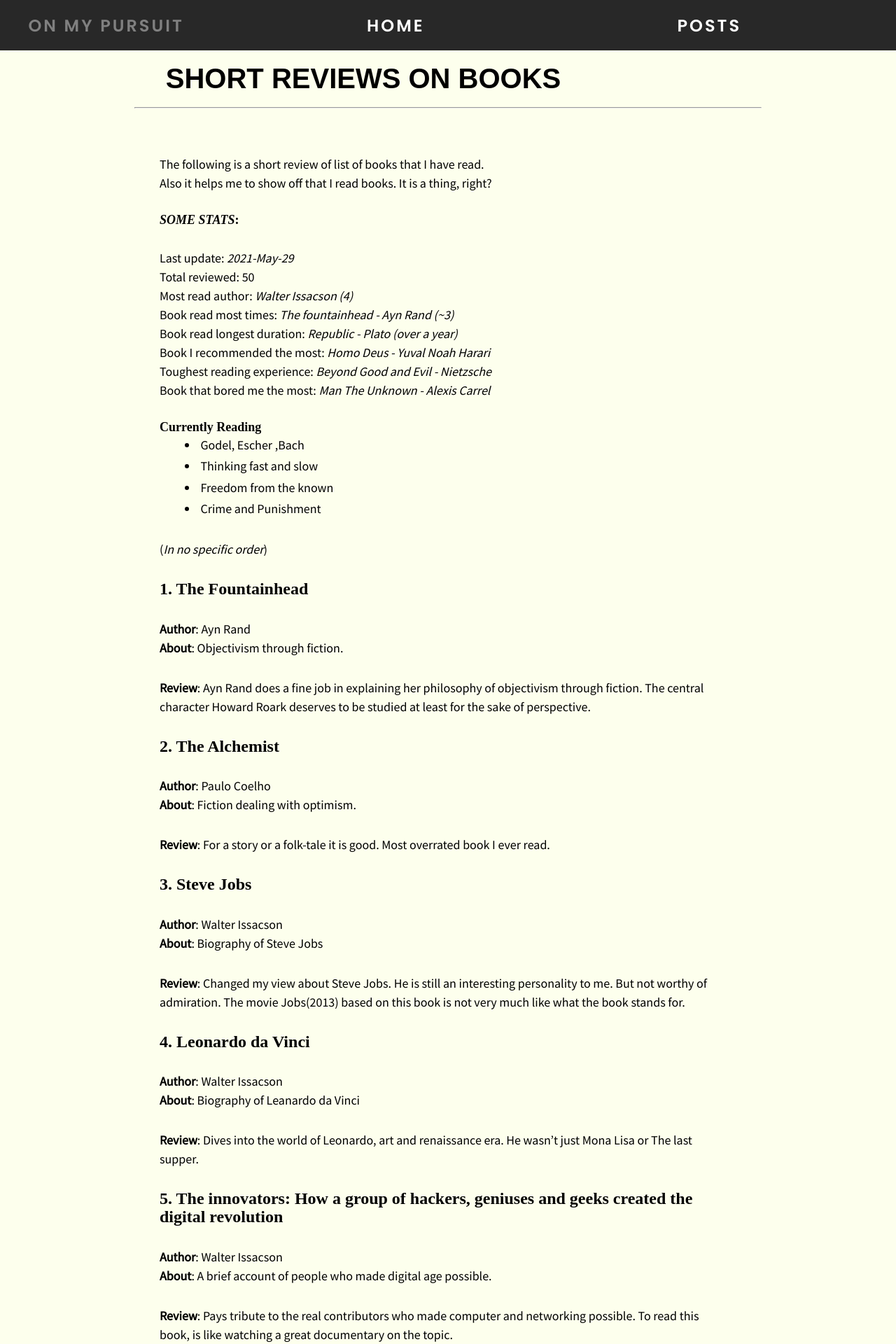
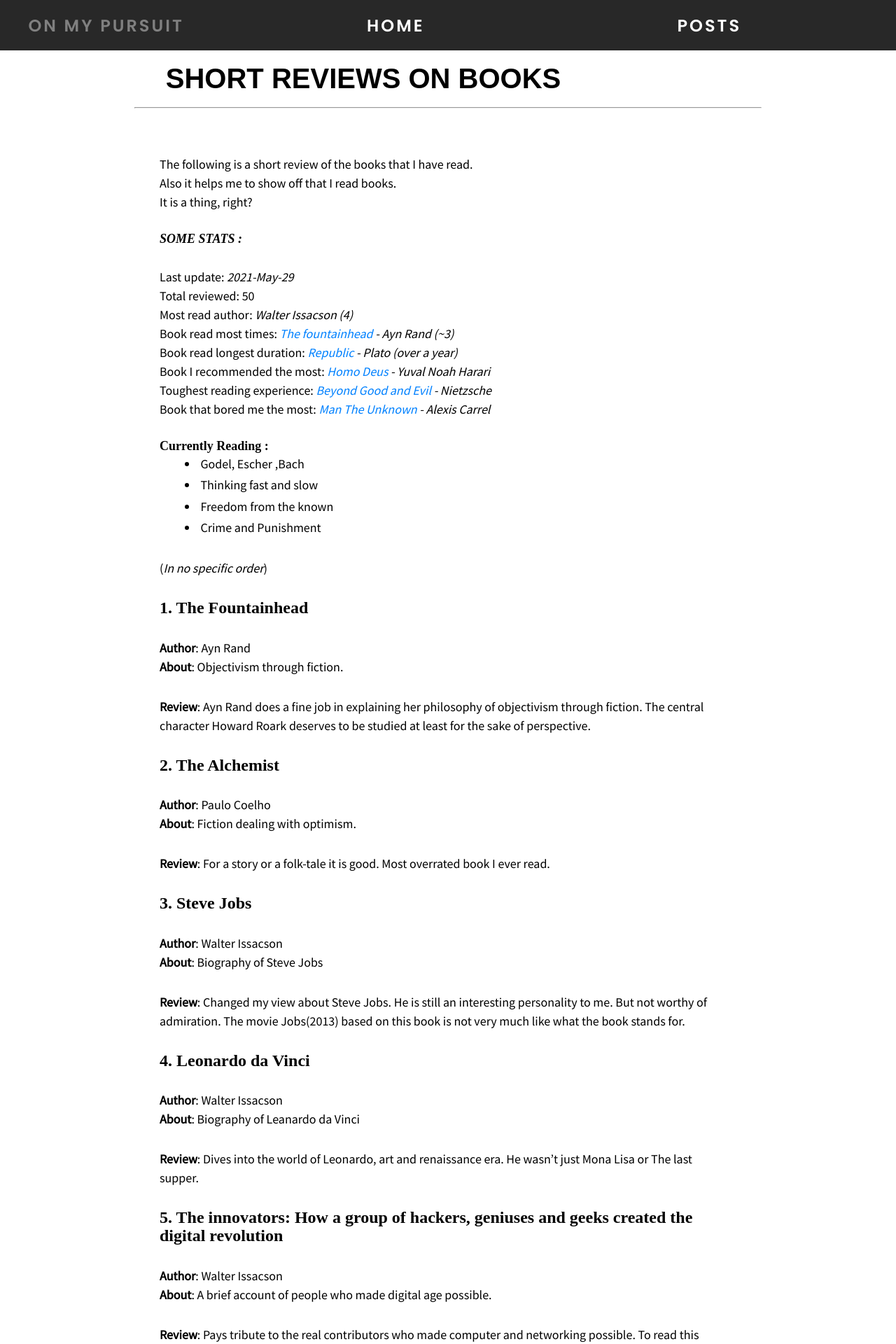
Before and after one commit to kaar07/kaar07.github.io, a Jekyll site: the page built from _posts/2021-03-24-books.md, in a window 1280 px wide. Shown: the top 1920 px of the page at 70% size. Built offline with Jekyll 4.4.1, drawn with Linux system fonts in a browser that asks for light colours; some web fonts are replaced.

Commit message:
fixed TOL section, reset to old color

```diff
--- a/_layouts/default.html
+++ b/_layouts/default.html
@@ -34,7 +34,7 @@
           <a href="https://kaar07.github.io/allposts.html"> Posts </a>
         </li>
         <li>
-          <a href="https://kaar07.github.io/tolindexpage.html"> T-O-L</a>
+          <a href="https://kaar07.github.io/tolist.html"> T-O-L</a>
         </li>
         <li>
           <a href="https://kaar07.github.io/about.html"> About me</a>
--- a/_posts/2021-03-24-books.md
+++ b/_posts/2021-03-24-books.md
@@ -3,20 +3,21 @@
 title: Short Reviews on Books
 tag: tol
 ---
-The following is a short review of list of books that I have read.
-Also it helps me to show off that I read books. It is a thing, right?
+The following is a short review of the books that I have read.
+Also it helps me to show off that I read books.
+It is a thing, right?
 
-#### *SOME STATS*:
+#### *SOME STATS :*
  Last update: *2021-May-29*
  Total reviewed: 50
  Most read author: *Walter Issacson (4)*
- Book read most times:  *The fountainhead - Ayn Rand (~3)*
- Book read longest duration: *Republic - Plato (over a year)*
- Book I recommended the most: *Homo Deus - Yuval Noah Harari*
- Toughest reading experience: *Beyond Good and Evil - Nietzsche*
- Book that bored me the most: *Man The Unknown - Alexis Carrel*
+ Book read most times:  *[The fountainhead](#fountainhead) - Ayn Rand (~3)*
+ Book read longest duration: *[Republic](#republic) - Plato (over a year)*
+ Book I recommended the most: *[Homo Deus](#homodeus) - Yuval Noah Harari*
+ Toughest reading experience: *[Beyond Good and Evil](#beyondgne) - Nietzsche*
+ Book that bored me the most: *[Man The Unknown](#manunknown) - Alexis Carrel*
 
-#### Currently Reading
+#### Currently Reading :
   - Godel, Escher ,Bach
   - Thinking fast and slow
   - Freedom from the known
@@ -24,7 +25,7 @@
 
 (*In no specific order*)
 
-### 1. The Fountainhead
+### 1. The Fountainhead <a id="fountainhead"></a>
 
   **Author**:   Ayn Rand
   **About**:    Objectivism through fiction.
@@ -63,7 +64,7 @@
               To read this book, is like watching a great documentary on the topic.
               The narration is splendid.
 
-### 6. Homo deus: A brief history of tomorrow
+### 6. Homo deus: A brief history of tomorrow <a id="homodeus"></a>
 
    **Author**: Yuval Noah Harari
    **About**:  A speculative narration of future of mankind in terms of choices that we make today.
@@ -184,7 +185,7 @@
 
    **Review**: The emphasis is on 'not giving up'. As a story, it is very boring. But what it conveys is worthy of knowing.
 
-### 22. The Republic
+### 22. The Republic <a id="republic"></a>
 
    **Author**: Plato (translated)
    **About**:  Philosphical discussion.
@@ -258,7 +259,7 @@
    **Review**: I am sure this book would've seemed like a revelation when it was written. In fact it does even now, to an extent.
               The core is valid. And that would be true for any other self-help book. But the absurdity is evident.
 
-### 31. Beyond Good and Will
+### 31. Beyond Good and Will <a id="beyondgne"></a>
 
    **Author**: Fredrich Nietzsche
    **About**:  Nietzche's brief on things beyond good and evil.
@@ -333,7 +334,7 @@
    **Review**: Cal is not a expert in the topic. However, his take on deep and focused work is interesting.
                I wish the book were smaller, because it could've been.
 
-### 40. Man, The Unknown
+### 40. Man, The Unknown <a id="manunknown"></a>
 
    **Author**: Alexis Carrel
    **About**: Physiology and Eugenics.
--- a/assets/css/jek.css
+++ b/assets/css/jek.css
@@ -4,7 +4,7 @@
 body{
     font-family: 'Source Sans Pro', sans-serif;
     font-size: 1.125rem;
-    background-color: #fdffed;
+    background-color: white;
 }
 .default-body{
   margin-left: 5%;
--- a/tolist.html
+++ /dev/null
@@ -1,4 +0,0 @@
----
-layout: post
-title: Thinking Out Loud
----
```
Also changed, not shown: _posts/2021-03-24-acadbooks.md (added, +32 -0 lines), tolist.md (added, +17 -0 lines), assets/images/eschess.jpg (deleted).
